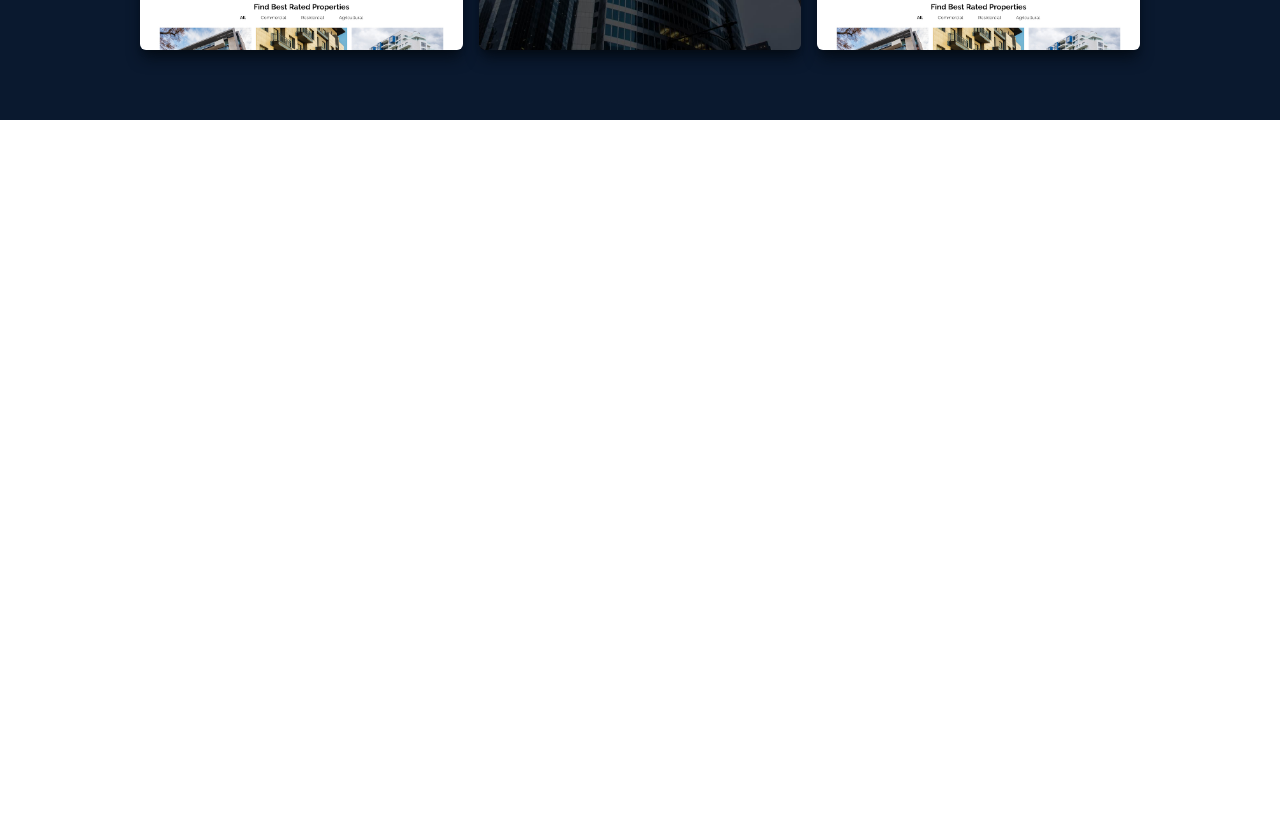
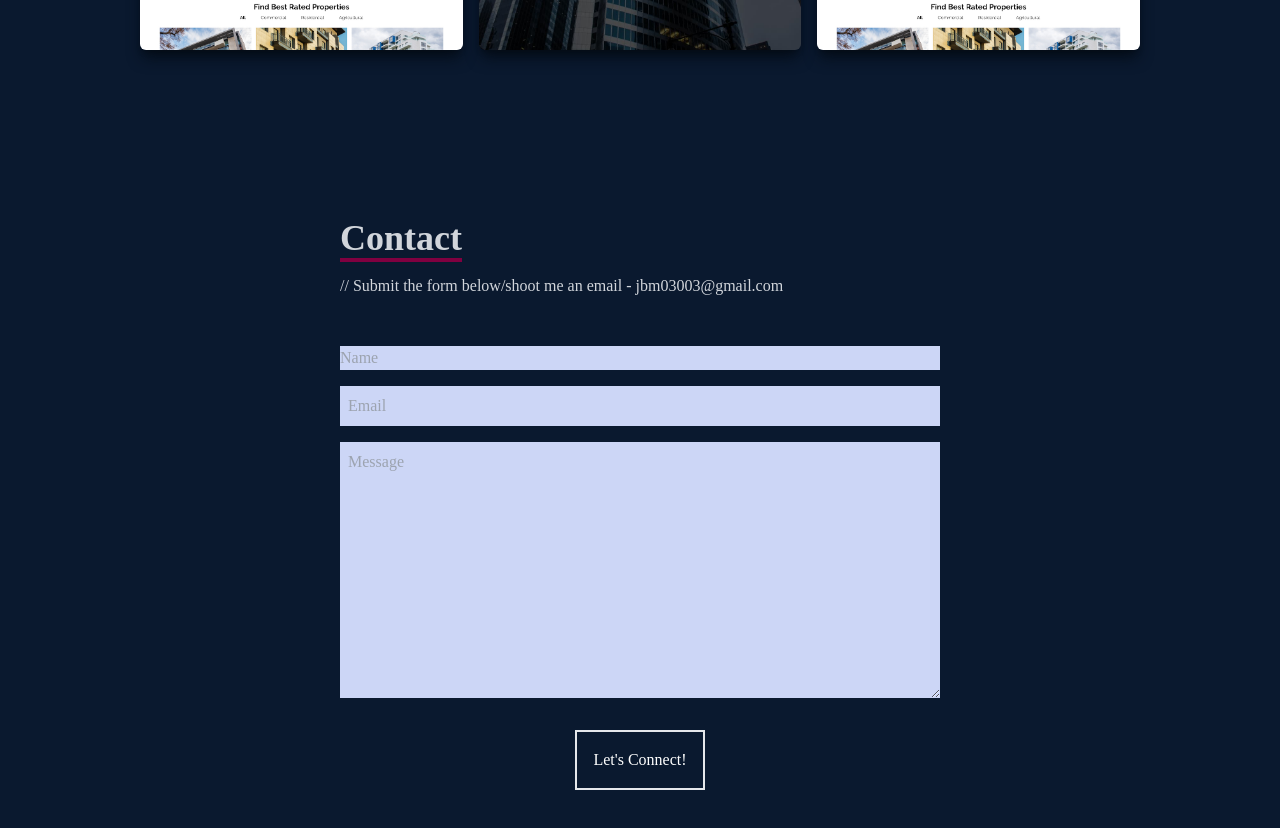
Before and after one commit to Jamesbmahoney/james-react-portfolio, a React (Create React App) app: page / in a window 1280 px wide. Shown: the part 3080-3908 px from the top of the page. Before the commit the page ends 3200 px from the top, so only its background shows below. Built offline with nearby package versions, Linux system fonts and the light colour scheme.

Commit message:
created Contact component

```diff
--- a/src/App.js
+++ b/src/App.js
@@ -1,4 +1,5 @@
 import About from "./components/About";
+import Contact from "./components/Contact";
 import Home from "./components/Home";
 import Navbar from "./components/Navbar";
 import Skills from "./components/Skills";
@@ -12,6 +13,7 @@ function App() {
      <About />
      <Skills />
      <Work />
+     <Contact />
     </div>
   );
 }
--- /dev/null
+++ b/src/components/Contact.jsx
@@ -0,0 +1,21 @@
+import React from 'react'
+
+const Contact = () => {
+  return (
+    <div name="contact" className='w-full h-screen bg-[#0a192f] flex justify-center items-center p-4'>
+        <form method='POST' action='https://getform.io/f/72e2becd-3c59-4ab0-9bf5-c6c58a726ca0' className='flex flex-col max-w-[600px] w-full'>
+            <div className='pb-8'>
+                <p className='text-4xl font-bold inline border-b-4 border-[#800040] text-gray-300'>Contact</p>
+                <p className='text-gray-300 py-4'>// Submit the form below/shoot me an email - jbm03003@gmail.com</p>
+            </div>
+            <input className='bg-[#ccd6f6]' type="text" placeholder='Name' name='name'></input>
+            <input className='my-4 p-2 bg-[#ccd6f6]' type="email" placeholder='Email' name='email'></input>
+            <textarea className='bg-[#ccd6f6] p-2' name='message' rows='10' placeholder='Message' ></textarea>
+            <button className='text-white border-2 hover:bg-[#800040] hover:border-[#800040] px-4 py-4 my-8 mx-auto flex items-center' >Let's Connect!</button>
+        </form>
+
+    </div>
+  )
+}
+
+export default Contact
```
